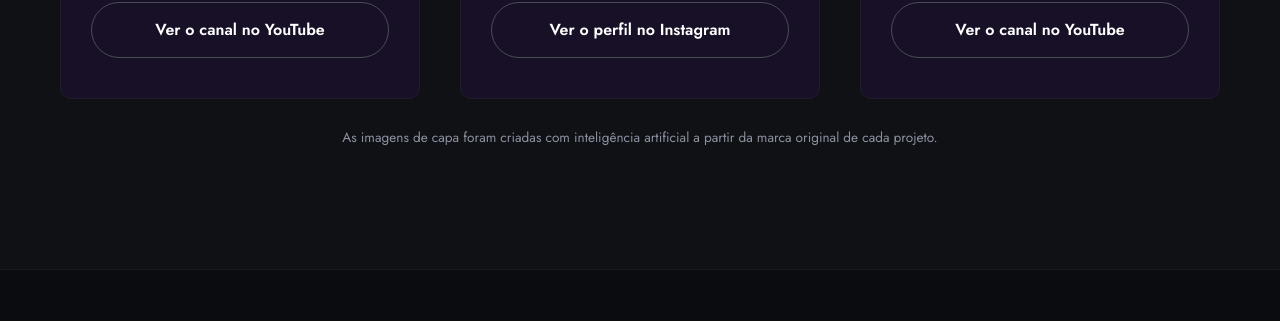
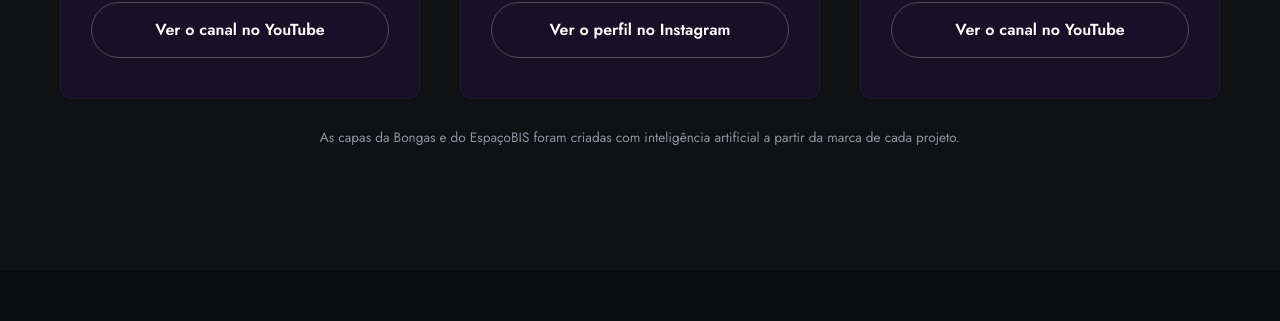
Before and after one commit to pedrosajrdigital/Drivati, a Jekyll site: the page built from index.html, in a window 1280 px wide and 900 px high, scrolled down 4255 px. Shown: the part 204-525 px from the top of the window. Built offline with Jekyll 4.4.1, drawn with Linux system fonts in a browser that asks for light colours.

Commit message:
Capa do Engenho Mental com o logotipo original e nota de IA ajustada
Co-Authored-By: Claude Sonnet 5.5 <noreply@anthropic.com>
Claude-Session: https://claude.ai/code/session_01RjAyFE22sfAnTy89Y7pjqg

```diff
--- a/cases.html
+++ b/cases.html
@@ -48,7 +48,7 @@ css: cases
 
                 <!-- Case: Engenho Mental (projeto autoral) -->
                 <div class="project-card">
-                    <div class="project-image project-image--photo" role="img" aria-label="Arte do projeto Engenho Mental" style="background-image: url('{{ '/assets/img/cases/engenho-mental.webp' | relative_url }}');"></div>
+                    <div class="project-image project-image--photo" role="img" aria-label="Logotipo do Engenho Mental" style="background-image: url('{{ '/assets/img/cases/engenho-mental.webp' | relative_url }}');"></div>
                     <div class="project-info">
                         <div class="tag-group">
                             <span class="tag">Projeto autoral</span>
@@ -61,7 +61,7 @@ css: cases
                 </div>
 
             </div>
-            <p class="cover-note">As imagens de capa foram criadas com inteligência artificial a partir da marca original de cada projeto.</p>
+            <p class="cover-note">As capas da Bongas e do EspaçoBIS foram criadas com inteligência artificial a partir da marca de cada projeto.</p>
 
             <div class="banner-cta">
                 <h2>O seu projeto pode ser o próximo.</h2>
--- a/index.html
+++ b/index.html
@@ -151,7 +151,7 @@ standalone: true
 
                 <!-- Case: Engenho Mental (projeto autoral) -->
                 <div class="project-card">
-                    <div class="project-image project-image--photo" role="img" aria-label="Arte do projeto Engenho Mental" style="background-image: url('{{ '/assets/img/cases/engenho-mental.webp' | relative_url }}');"></div>
+                    <div class="project-image project-image--photo" role="img" aria-label="Logotipo do Engenho Mental" style="background-image: url('{{ '/assets/img/cases/engenho-mental.webp' | relative_url }}');"></div>
                     <div class="project-info">
                         <div class="tag-group">
                             <span class="tag">Projeto autoral</span>
@@ -164,7 +164,7 @@ standalone: true
                 </div>
 
             </div>
-            <p class="cover-note">As imagens de capa foram criadas com inteligência artificial a partir da marca original de cada projeto.</p>
+            <p class="cover-note">As capas da Bongas e do EspaçoBIS foram criadas com inteligência artificial a partir da marca de cada projeto.</p>
 
         </div>
     </section>
```
Also changed, not shown: assets/img/cases/engenho-mental.webp.
